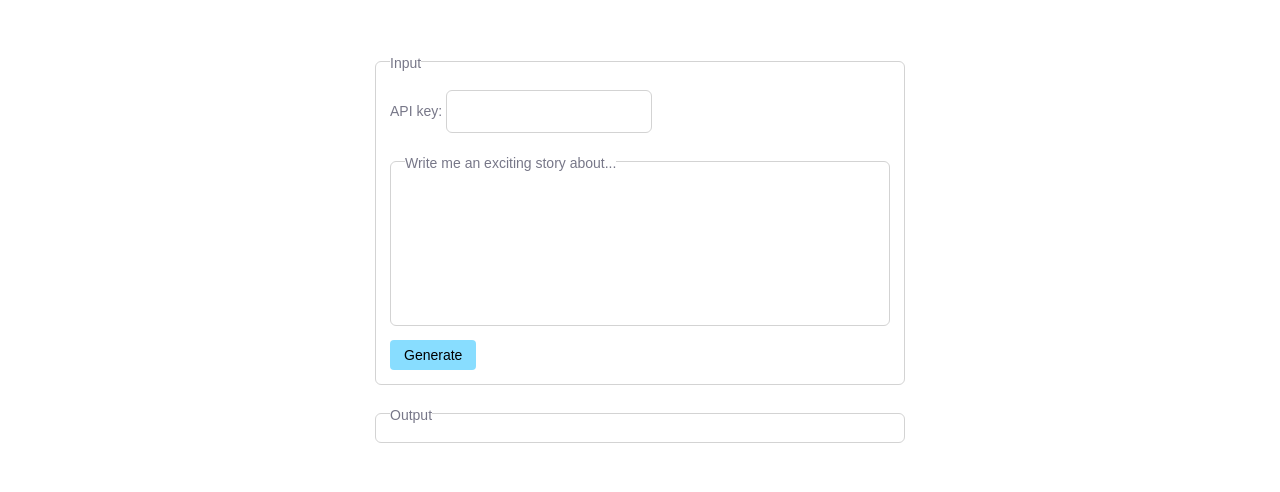
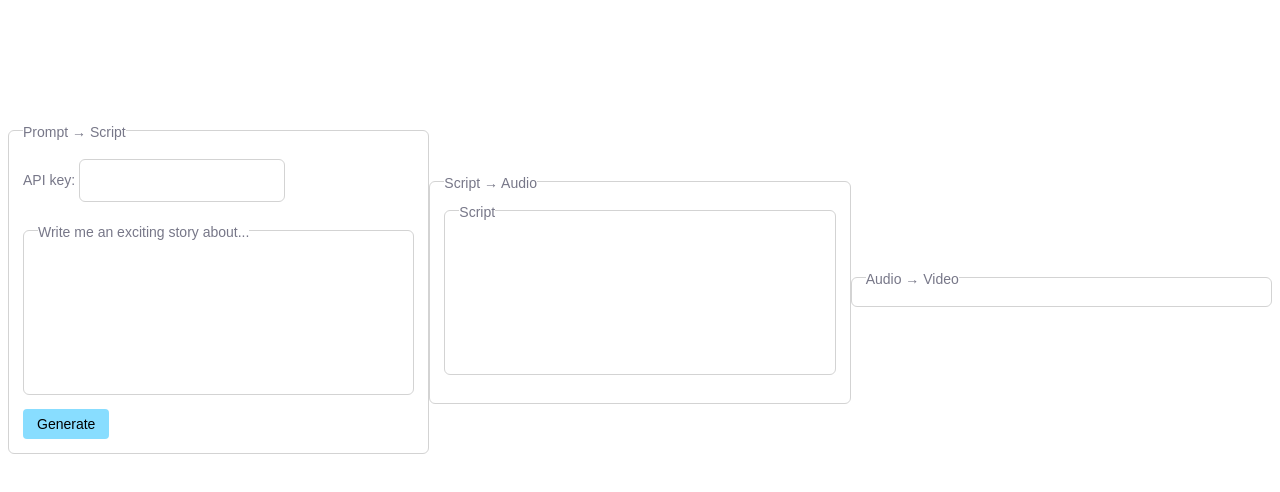
Before and after one commit to forever-experimental/AIFunnyShorts, a website: page index.html in a window 1280 px wide. Shown: the part 116-608 px from the top of the page. Drawn offline with Linux system fonts and the light colour scheme.

Commit message:
Update index.html

```diff
--- a/index.html
+++ b/index.html
@@ -4,7 +4,7 @@
     <meta charset="UTF-8">
     <title>AI Funny Shorts Generator</title>
     <style>
-        body { display: flex; flex-direction: column; align-items: center; justify-content: center; height: 100vh; font-family: sans-serif; font-size: 14px; }
+        body { display: flex; align-items: center; justify-content: center; height: 100vh; font-family: sans-serif; font-size: 14px; padding-bottom: 5em; }
         label { color: #778; }
 
         .border { border: 1px solid lightgrey; padding: 1em; border-radius: 6px; margin: 1em 0; }
@@ -21,7 +21,7 @@
 
 
     <div class="border headed" style="width: 500px;">
-        <label>Input</label>
+        <label>Prompt → Script</label>
 
         <div>
             <label for="apikey">API key:</label>
@@ -37,11 +37,17 @@
     </div>
 
     <div class="border headed" style="width: 500px;">
-        <label>Output</label>
-        <div id="output"></div>
+        <label>Script → Audio</label>
+
+        <div class="border headed">
+    		<label for="script">Script</label>
+            <textarea id="script" rows="8"></textarea>
+        </div>
     </div>
 
-    <br><br><br><br><br>
+    <div class="border headed" style="width: 500px;">
+        <label>Audio → Video</label>
+    </div>
 
 </body>
 </html>
```
